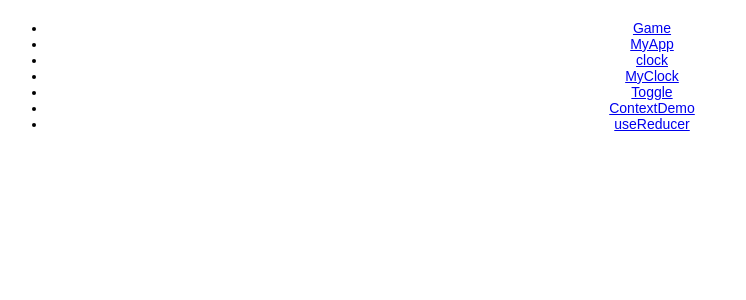
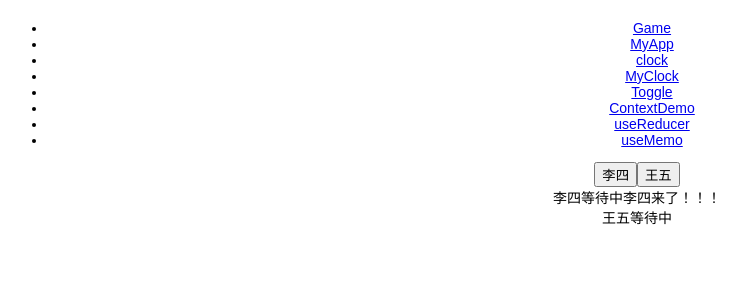
Before and after one commit to whj768702/learn-react, a React (Create React App) app: page /useMemo in a window 1280 px wide. Shown: the top 300 px of the page, without its empty margins (3-749 px from the left). Built offline with nearby package versions, Linux system fonts and the light colour scheme.

Commit message:
feat(hooks): useMemo.

```diff
--- a/src/App.js
+++ b/src/App.js
@@ -10,6 +10,7 @@ import MyApp from './welcome/welcome';
 import { Clock, MyClock } from './clock/clock';
 import ContextDemo from './context/contextDemo';
 import ReducerDemo from './hooks/userReducer/useReducer';
+import useMemoDemo from './hooks/useMemo/useMemo';
 
 // const Example = React.lazy(() => import('./composition/composition'));
 
@@ -42,6 +43,9 @@ function App () {
                     <li>
                         <Link to="/useReducer">useReducer</Link>
                     </li>
+                    <li>
+                        <Link to="/useMemo">useMemo</Link>
+                    </li>
                 </ul>
                 <Route path="/Game" component={Game}/>
                 <Route path="/MyApp" render={() => <MyApp names={names}/>}/>
@@ -49,6 +53,7 @@ function App () {
                 <Route path="/MyClock" component={MyClock}/>
                 <Route path="/Context" component={ContextDemo}/>
                 <Route path="/useReducer" component={ReducerDemo}/>
+                <Route path="/useMemo" component={useMemoDemo}/>
             </div>
         </Router>
     );
--- /dev/null
+++ b/src/hooks/useMemo/useMemo.js
@@ -0,0 +1,31 @@
+import React, { useState, useMemo } from 'react';
+
+function useMemoDemo () {
+    const [lisi, setLisi] = useState('李四等待中');
+    const [wangwu, setWangwu] = useState('王五等待中');
+
+    return (
+        <>
+            <button onClick={() => {setLisi(new Date().getTime());}}>李四</button>
+            <button onClick={() => {setWangwu(new Date().getTime());}}>王五</button>
+            <ChildComponent name={lisi}>{wangwu}</ChildComponent>
+        </>
+    );
+}
+
+function ChildComponent ({ name, children }) {
+    function changeLisi () {
+        console.log('李四来了');
+        return name + '李四来了！！！';
+    }
+
+    const actionLisi = useMemo(() => changeLisi(name), [name]);
+    return (
+        <>
+            <div>{actionLisi}</div>
+            {/*<div>{changeLisi()}</div> 王五更新，李四每次也会打印，性能影响*/}
+            <div>{children}</div>
+        </>
+    );
+}
+export default useMemoDemo;
```
Also changed, not shown: package.json (+4 -4 lines), 1 other file (tests, documents, lock files or other folders).
